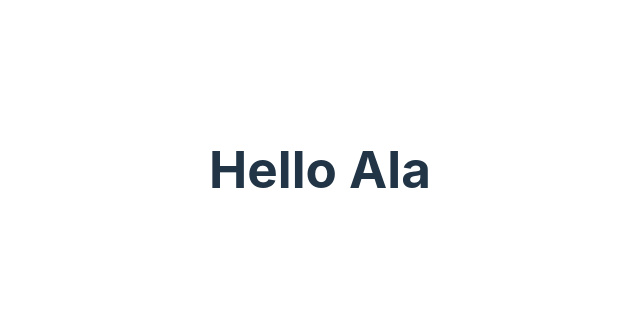
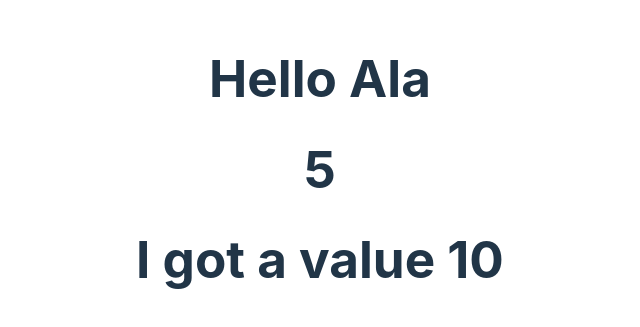
Before and after one commit to MagdalenaTyminska/React-test, a React (Vite) app: page / in a window 1280 px wide. Shown: the part 231-558 px from the top of the page, without its empty margins (320-960 px from the left). Built offline with nearby package versions, Linux system fonts and the light colour scheme.

Commit message:
ex-2 & ex-3

```diff
--- a/src/App.tsx
+++ b/src/App.tsx
@@ -1,10 +1,14 @@
 import "./App.scss";
 import { Hello } from "./Hello";
+import { Sum } from "./Sum";
+import { Grandparent } from "./Grandparent";
 
 const App = () => {
   return (
     <>
       <Hello who="Ala" />
+      <Sum a={2} b={3} />
+      <Grandparent value={10} />
     </>
   );
 };
--- /dev/null
+++ b/src/Child.tsx
@@ -0,0 +1,7 @@
+type Props = {
+  value: number;
+};
+
+export const Child = ({ value }: Props) => {
+  return <h1>I got a value {value}</h1>;
+};
--- /dev/null
+++ b/src/Grandparent.tsx
@@ -0,0 +1,9 @@
+import { Parent } from "./Parent";
+
+type Props = {
+  value: number;
+};
+
+export const Grandparent = ({ value }: Props) => {
+  return <Parent value={value} />;
+};
--- /dev/null
+++ b/src/Parent.tsx
@@ -0,0 +1,9 @@
+import { Child } from "./Child";
+
+type Props = {
+  value: number;
+};
+
+export const Parent = ({ value }: Props) => {
+  return <Child value={value} />;
+};
--- /dev/null
+++ b/src/Result.tsx
@@ -0,0 +1,7 @@
+type Props = {
+  sum: number;
+};
+
+export const Result = ({ sum }: Props) => {
+  return <h1>{sum}</h1>;
+};
--- /dev/null
+++ b/src/Sum.tsx
@@ -0,0 +1,12 @@
+import { Result } from "./Result";
+
+type Props = {
+  a: number;
+  b: number;
+};
+
+export const Sum = ({ a, b }: Props) => {
+  const result = a + b;
+
+  return <Result sum={result} />;
+};
```
